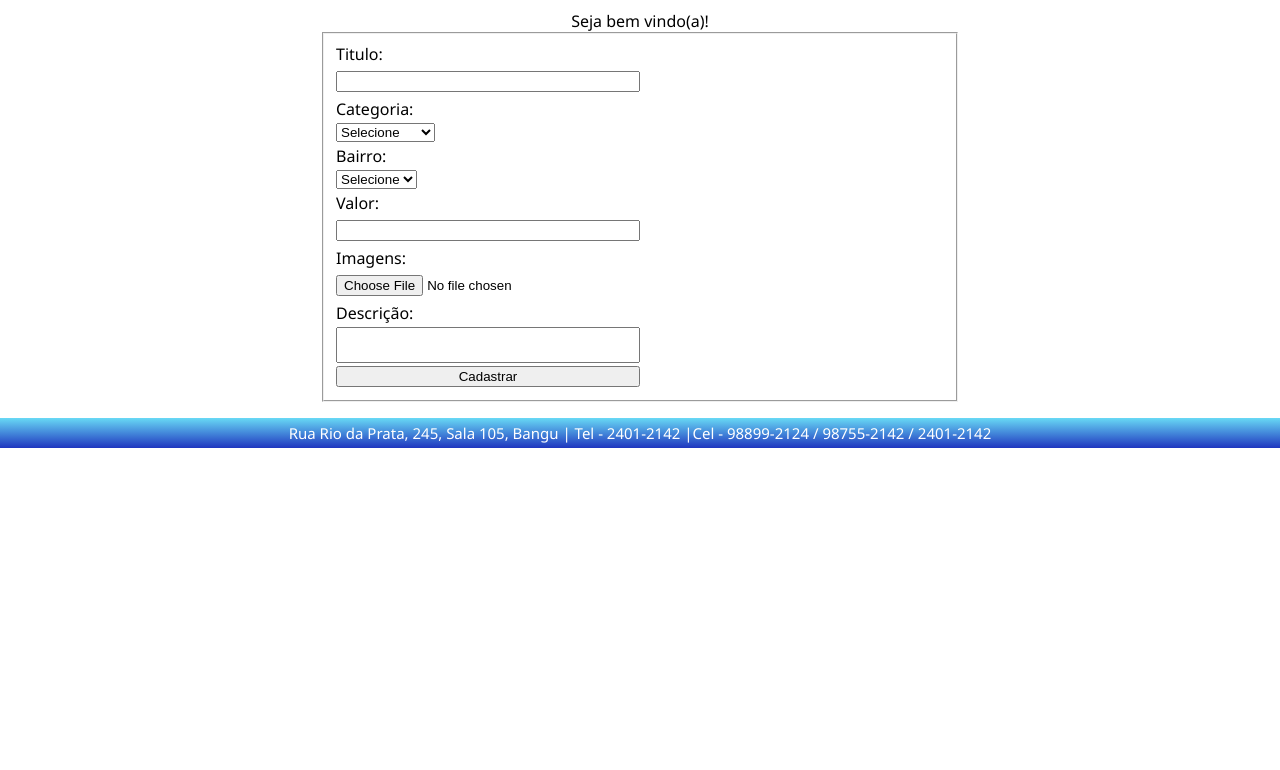
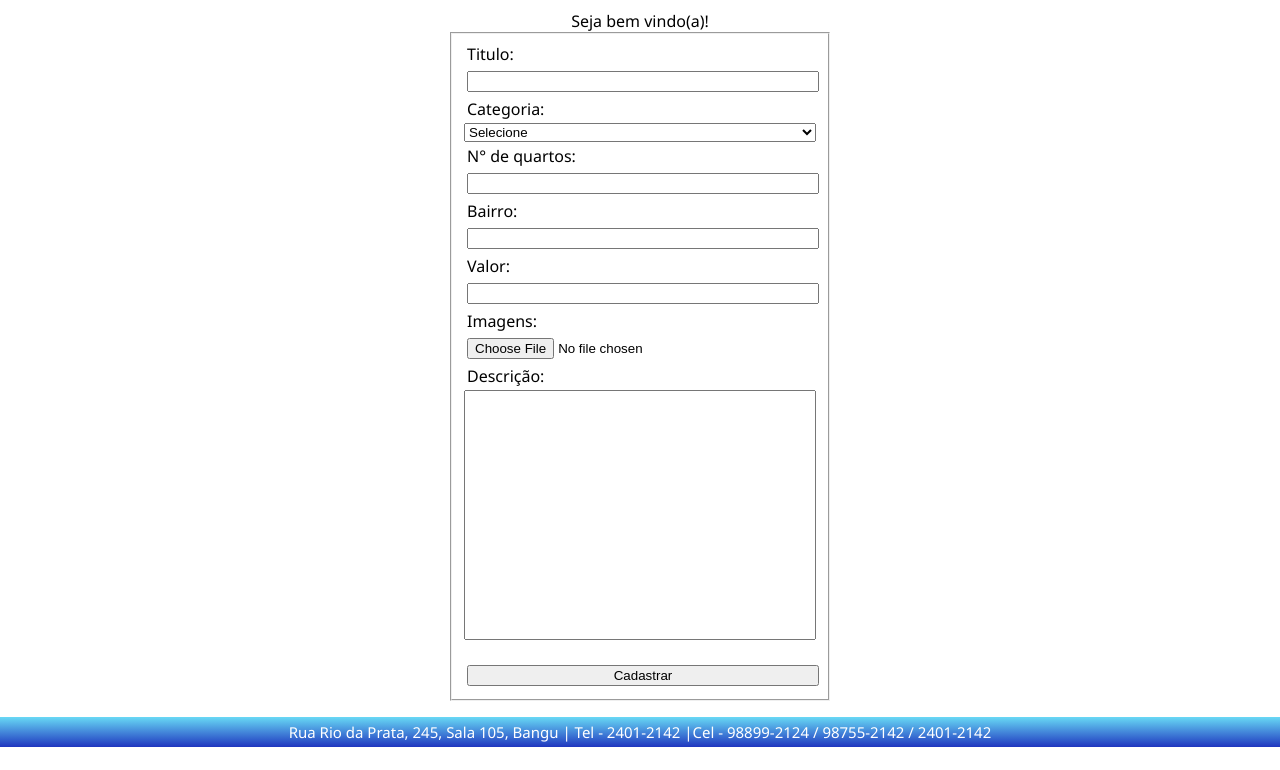
Before and after one commit to edintwi/martins_imoveis, a PHP site: page /adm.php in a window 1280 px wide. Shown: the part 30-800 px from the top of the page. Run offline with PHP 8.4, Linux system fonts and the light colour scheme; the visitor is signed in with stand-in values (Sample User, id 1); data comes from the database, SQL or seed files in the repository; data that the repository does not hold is empty.

Commit message:
Modificando página de adm

```diff
--- a/adm.php
+++ b/adm.php
@@ -47,13 +47,10 @@ include('scripts/select_all.php');
                             <option value="2"> Casa </option>
                             <option value="3"> Terreno</option>
                         </select>
+                        <label>N° de quartos: </label>
+                        <input type="number" name="quartos">
                         <label>Bairro: </label>
-                        <select name="bairro" >
-                        <option>Selecione</option>
-                        <?php foreach($dados as $imoveis): ?>
-                        <option><?php echo $imoveis['bairro'];?></option>
-                        <?php endforeach; ?>
-                        </select>
+                        <input type="text" name="bairro">
                         <br>
                         <label>Valor: </label>
                         <input type="nuber" name="valor" required>
@@ -63,6 +60,7 @@ include('scripts/select_all.php');
                         <br>
                         <label>Descrição: </label>
                         <textarea id="" name="desc" required></textarea>
+                        <br>
                         <br>
                         <input type="submit" value="Cadastrar">
                     </fieldset>
--- a/src/adm.css
+++ b/src/adm.css
@@ -5,7 +5,7 @@
 }
 #form-container{
     align-items: center;
-    width: 50%;
+    width: 30%;
     height: 50%;
 }
 label{
@@ -13,13 +13,14 @@ label{
 
 }
 label, input{
-    margin: 3px 0;
+    margin: 3px ;
 
 }
-input{
-    width: 30%;
+input, select{
+    width: 100%;
 }
-textarea, input{
+textarea {
     resize: none;
-    width: 50%;
+    width: 100%;
+    height: 250px;
 }
```
